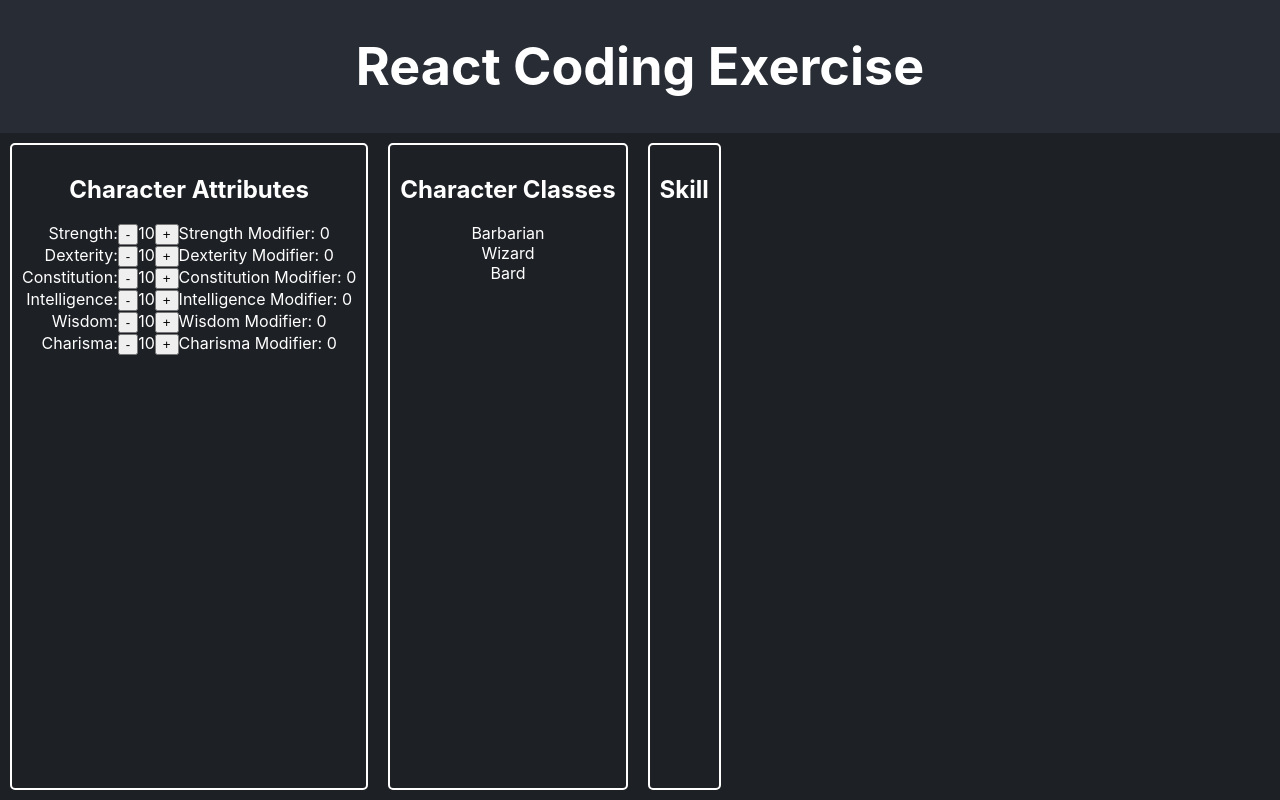
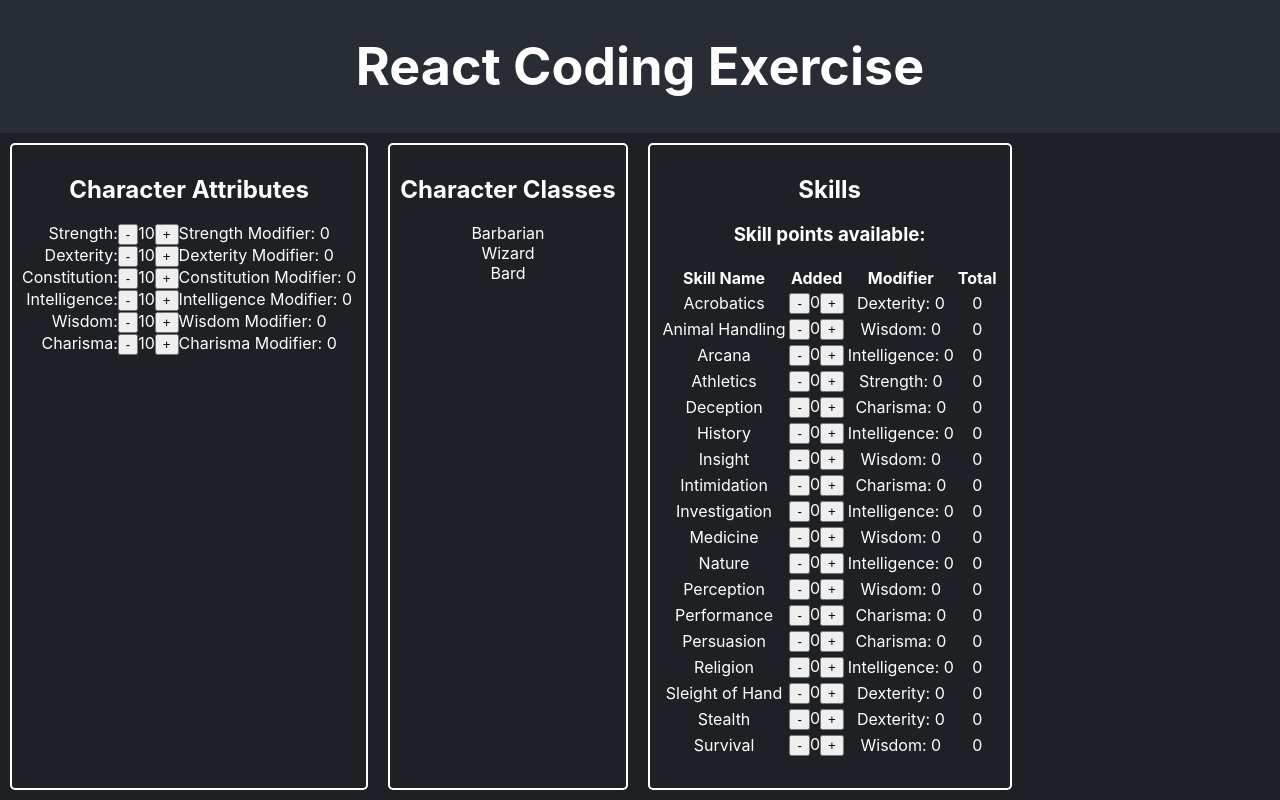
Before and after one commit to aionWilliam/recruiting-webapp-character, a React (Create React App) app: page / in a window 1280 px wide. Built offline with nearby package versions, Linux system fonts and the light colour scheme.

Commit message:
[Req5] - Add skill points section

```diff
--- a/src/App.js
+++ b/src/App.js
@@ -14,9 +14,18 @@ function App() {
     state[attribute] = 10;
     return state;
   }, {});
+
+  const initialSkillsState = () => {
+    const initialState = {};
+    SKILL_LIST.forEach((skill) => {
+      initialState[skill.name] = 0;
+    });
+    return initialState;
+  };
+
   const [selectedClass, setSelectedClass] = useState(null);
-
   const [attributes, setAttributes] = useState(initialAttributesState);
+  const [skills, setSkills] = useState(initialSkillsState);
 
   const incrementAttribute = (attribute) => {
     setAttributes((prevAttributes) => ({
@@ -32,6 +41,20 @@ function App() {
         [attribute]: prevAttributes[attribute] - 1,
       }));
     }
+  };
+
+  const incrementSkill = (skill) => {
+    setSkills((prevSkills) => ({
+      ...prevSkills,
+      [skill]: prevSkills[skill] + 1,
+    }));
+  };
+
+  const decrementSkill = (skill) => {
+    setSkills((prevSkills) => ({
+      ...prevSkills,
+      [skill]: prevSkills[skill] - 1,
+    }));
   };
 
   const isClassRequirementsMet = (className) => {
@@ -105,7 +128,45 @@ function App() {
         </div>
 
         <div style={CONTAINER_STYLE}>
-          <h2>Skill</h2>
+          <h2>Skills</h2>
+          <h3>Skill points available: </h3>
+          <table>
+            <thead>
+              <tr>
+                <th>Skill Name</th>
+                <th>Added </th>
+                <th>Modifier </th>
+                <th>Total</th>
+              </tr>
+            </thead>
+            <tbody>
+              {SKILL_LIST.map(function (skill) {
+                return (
+                  <tr key={skill.name}>
+                    <td>{skill.name}</td>
+                    <td>
+                      <button onClick={() => decrementSkill(skill.name)}>
+                        -
+                      </button>
+                      {skills[skill.name]}
+                      <button onClick={() => incrementSkill(skill.name)}>
+                        +
+                      </button>
+                    </td>
+                    <td>
+                      {skill.attributeModifier}
+                      {": "}
+                      {calculateModifier(attributes[skill.attributeModifier])}
+                    </td>
+                    <td>
+                      {skills[skill.name] +
+                        calculateModifier(attributes[skill.attributeModifier])}
+                    </td>
+                  </tr>
+                );
+              })}
+            </tbody>
+          </table>
         </div>
       </section>
     </div>
```
